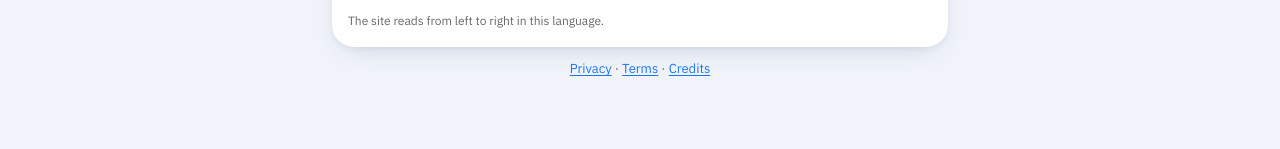
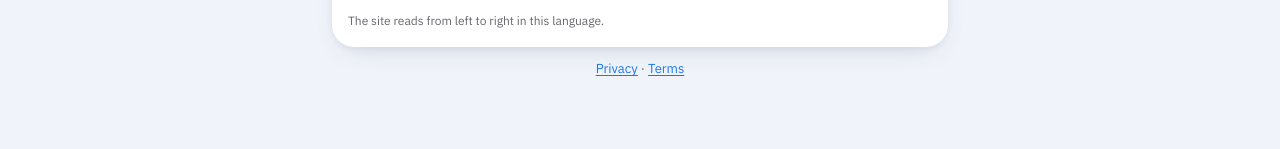
Before and after one commit to mohamedgamal2248/learnly_ai, a Next.js app: page /me in a window 1280 px wide. Shown: the part 459-608 px from the top of the page. Built offline with nearby package versions, Linux system fonts and the light colour scheme.

Commit message:
Remove source and attribution links from lessons, me and help
Co-Authored-By: Claude Sonnet 5.5 <noreply@anthropic.com>
Claude-Session: https://claude.ai/code/session_016AXWNSrKkAGLWk2E8xLRch

```diff
--- a/src/app/help/page.tsx
+++ b/src/app/help/page.tsx
@@ -23,7 +23,7 @@ export default function Help() {
       {FAQ.map(([q, a]) => (
         <details key={q} className="lc faq"><summary><b>{tt(q)}</b></summary><p className="muted" style={{ marginTop: 8 }}>{tt(a)}</p></details>
       ))}
-      <p className="small muted" style={{ textAlign: "center" }}><Link className="md-link" href="/credits">{tt("Credits")}</Link> · <Link className="md-link" href="/privacy">{tt("Privacy")}</Link> · <Link className="md-link" href="/terms">{tt("Terms")}</Link></p>
+      <p className="small muted" style={{ textAlign: "center" }}><Link className="md-link" href="/privacy">{tt("Privacy")}</Link> · <Link className="md-link" href="/terms">{tt("Terms")}</Link></p>
     </div>
   );
 }
--- a/src/app/lesson/page.tsx
+++ b/src/app/lesson/page.tsx
@@ -171,11 +171,9 @@ function LessonInner() {
                 <div dir="ltr" className="small row" style={{ marginTop: 6, gap: 6 }}><span className="grow"><TapText text={w.ex} onWord={setWordSheet} /></span><button className="icon-btn" style={{ width: 28, height: 28 }} onClick={() => playAudio(w.exAu, w.ex)} aria-label={tt("Listen")}><ISpeaker width={14} height={14} /></button></div>
                 <div className="muted small native" dir={dirN}>{w.exTr}</div>
                 <button type="button" className="hint md-link" style={{ border: 0, background: "none", cursor: "pointer", padding: 0 }} onClick={() => setReport({ word: w.en })}>⚑ {tt("Report a mistake")}</button>
-                {w.tatoeba && <a className="hint md-link" style={{ marginInlineStart: 10 }} href={`https://tatoeba.org/sentences/show/${w.tatoeba}`} target="_blank" rel="noreferrer">Tatoeba #{w.tatoeba}</a>}
               </div>
             ))}
           </div>
-          <p className="hint" style={{ textAlign: "center" }}>{tt("Words from the CEFR-J list. Some sentences from Tatoeba (CC BY 2.0 FR).")} <Link className="md-link" href="/credits">{tt("Credits")}</Link></p>
           <button className="btn primary lg" onClick={() => { started.current = Date.now(); setStage("practice"); }}>{tt("Start practice")}</button>
         </>
       )}
--- a/src/app/me/page.tsx
+++ b/src/app/me/page.tsx
@@ -92,5 +92,5 @@ function SiteLang() {
 
 function Links() {
   const { tt } = useApp();
-  return <div className="muted small" style={{ textAlign: "center" }}><Link href="/privacy" className="md-link">{tt("Privacy")}</Link> · <Link href="/terms" className="md-link">{tt("Terms")}</Link> · <Link href="/credits" className="md-link">{tt("Credits")}</Link></div>;
+  return <div className="muted small" style={{ textAlign: "center" }}><Link href="/privacy" className="md-link">{tt("Privacy")}</Link> · <Link href="/terms" className="md-link">{tt("Terms")}</Link></div>;
 }
```
